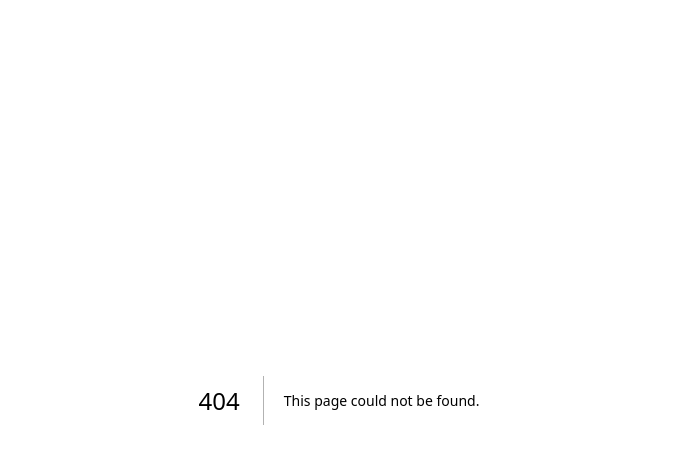
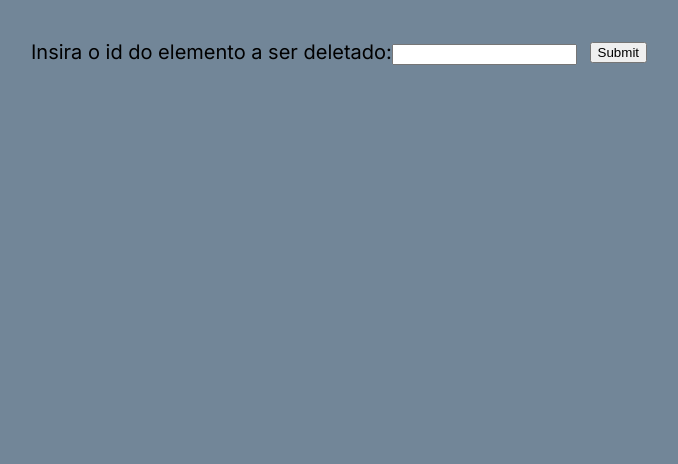
Before and after one commit to marcelo-conti02/TrabalhoFinalCPD, a Next.js app in the folder role-app/: page /del in a window 1280 px wide. Before the commit this address had no page. Shown: the top 464 px of the page, without its empty margins (301-979 px from the left). Built offline with nearby package versions, Linux system fonts and the light colour scheme.

Commit message:
Add das rotas put e del com as paginas

```diff
--- /dev/null
+++ b/role-app/src/app/del/page.js
@@ -0,0 +1,58 @@
+"use client";
+
+import { useState } from "react";
+
+const HomePage = () => {
+	const [formData, setFormData] = useState({
+		// Initialize with your desired properties
+	});
+
+	const handleInputChange = (e) => {
+		setFormData({
+			name: e.target.value,
+		});
+	};
+
+	const handleFormSubmit = async (e) => {
+		e.preventDefault();
+
+		try {
+			console.log(formData.name);
+			const response = await fetch(`http://localhost:3000/api`, {
+				method: "DELETE",
+				headers: {
+					"Content-Type": "application/json",
+				},
+				body: JSON.stringify({ id: formData.name }),
+			});
+
+			if (!response.ok) {
+				throw new Error("Network response was not ok");
+			}
+
+			const result = await response.json();
+			console.log(result);
+		} catch (error) {
+			console.error("Error submitting form:", error.message);
+		}
+	};
+
+	return (
+		<div className="container">
+			<form onSubmit={handleFormSubmit}>
+				<label>
+					Insira o id do elemento a ser deletado:
+					<input
+						type="text"
+						name="exampleData"
+						value={formData.exampleData}
+						onChange={handleInputChange}
+					/>
+				</label>
+				<button type="submit">Submit</button>
+			</form>
+		</div>
+	);
+};
+
+export default HomePage;
```
Also changed, not shown: role-app/src/app/put/page.js (added, +58 -0 lines).
